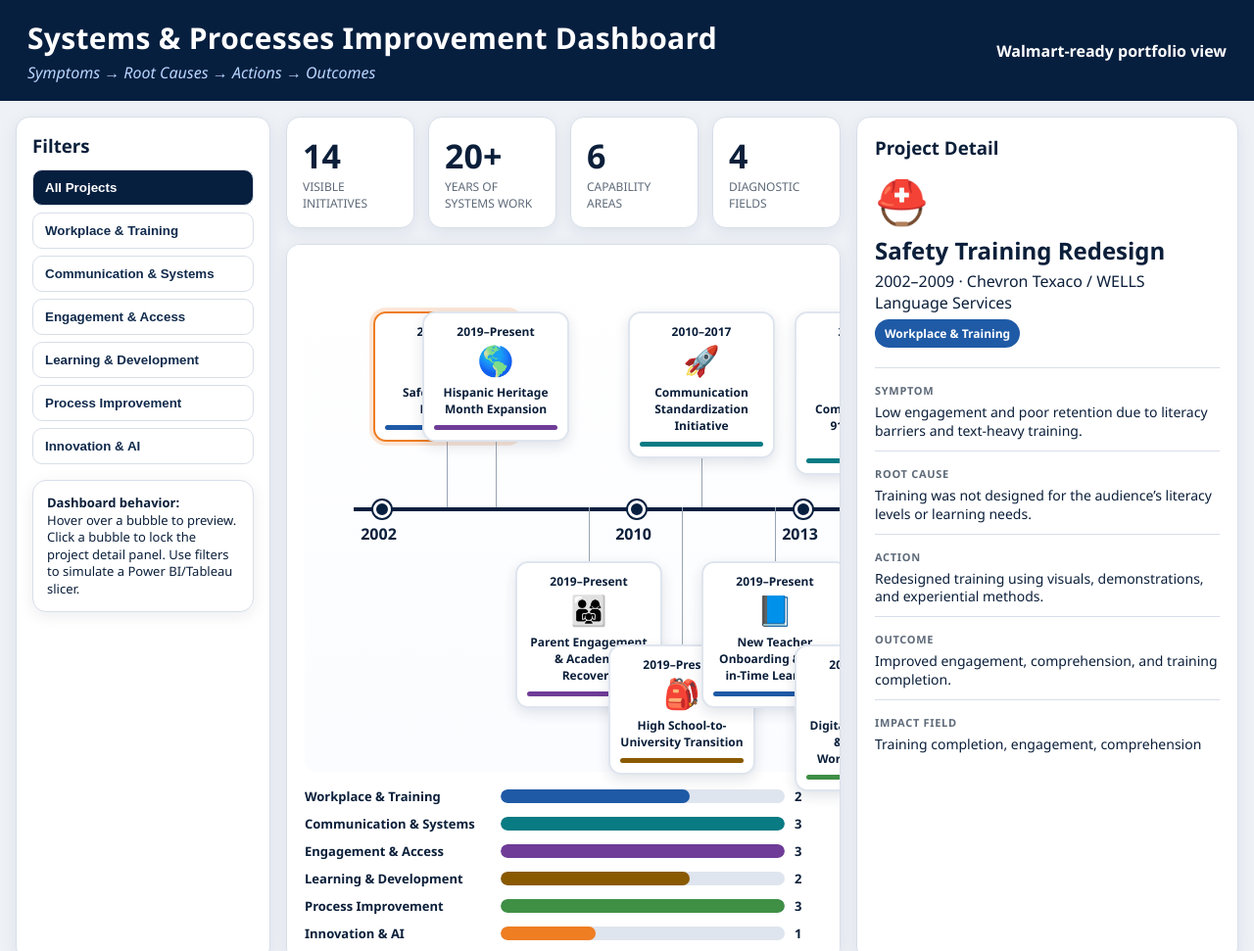
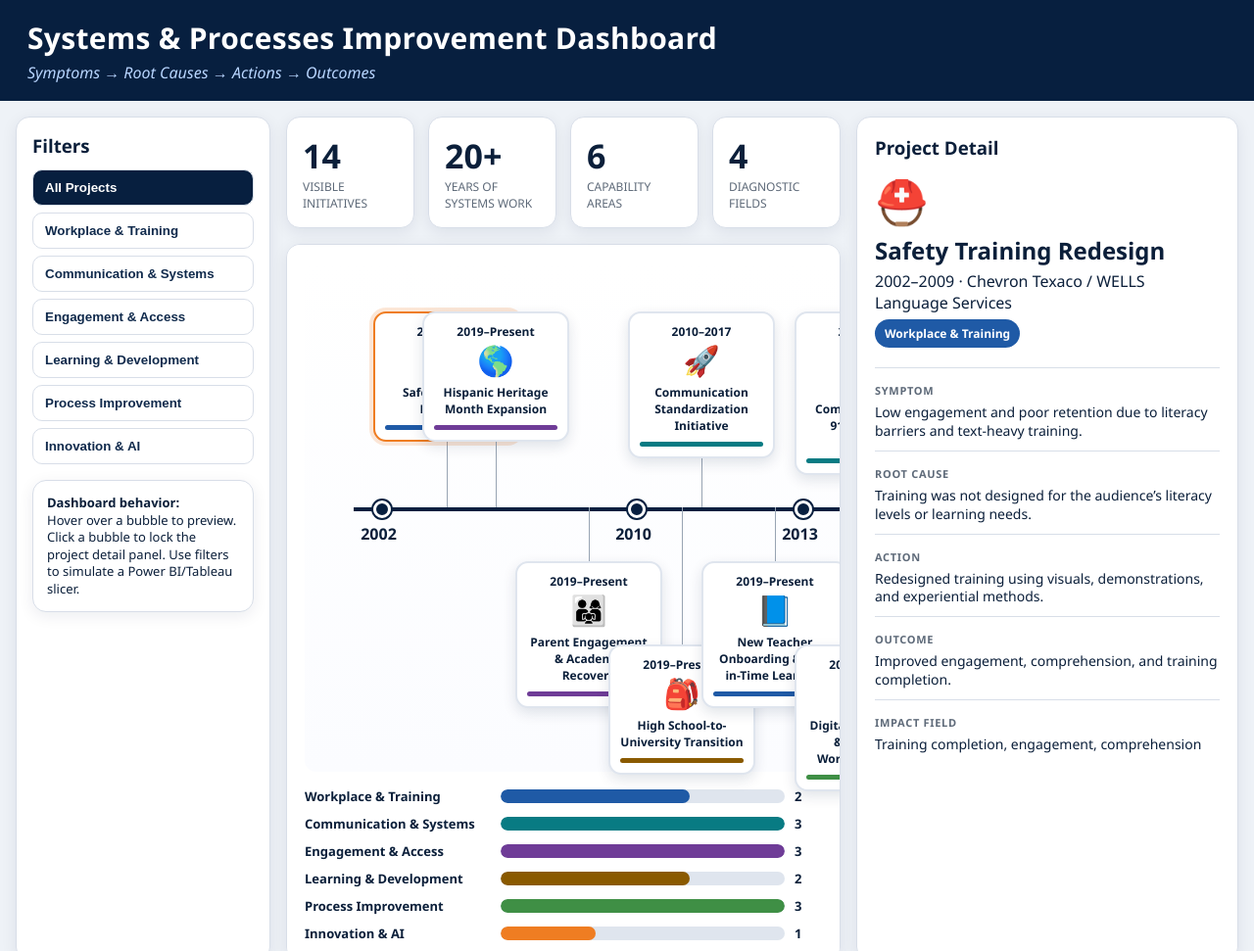
Before and after one commit to drpabloscoponi/Portfolio_Dashboard_2026, a plain HTML site: page index.html in a window 1280 px wide. Shown: the top 971 px of the page at 98% size. Drawn offline with Linux system fonts and the light colour scheme.

Commit message:
Update index.html

```diff
--- a/index.html
+++ b/index.html
@@ -36,7 +36,7 @@
 </style>
 </head>
 <body>
-<div class="header"><div><h1>Systems & Processes Improvement Dashboard</h1><p>Symptoms → Root Causes → Actions → Outcomes</p></div><div style="font-weight:800">Walmart-ready portfolio view</div></div>
+<div class="header"><div><h1>Systems & Processes Improvement Dashboard</h1><p>Symptoms → Root Causes → Actions → Outcomes</p></div><div style="font-weight:800"></div></div>
 <div class="shell">
 <aside class="card filters">
 <h3>Filters</h3>
```
